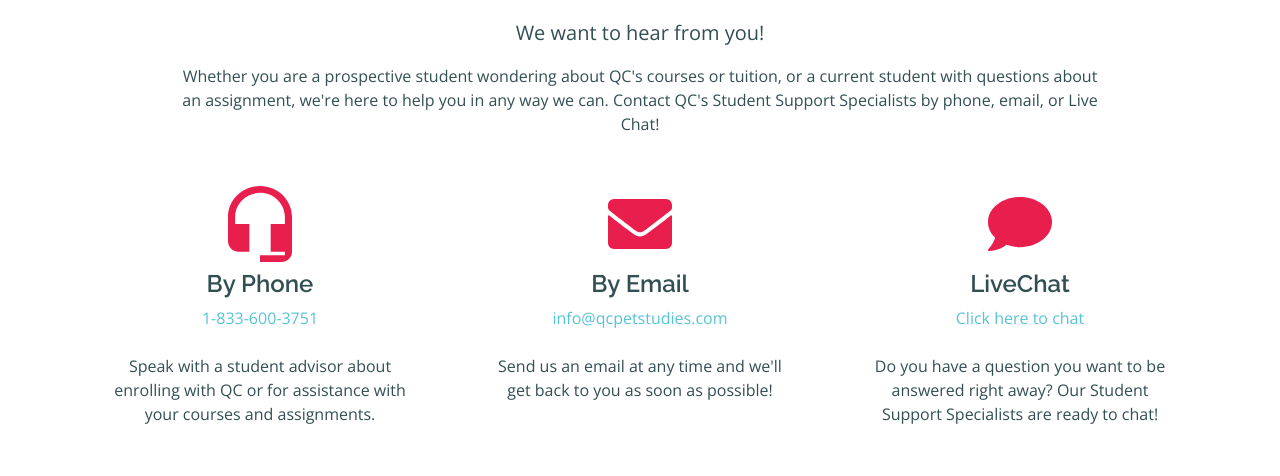
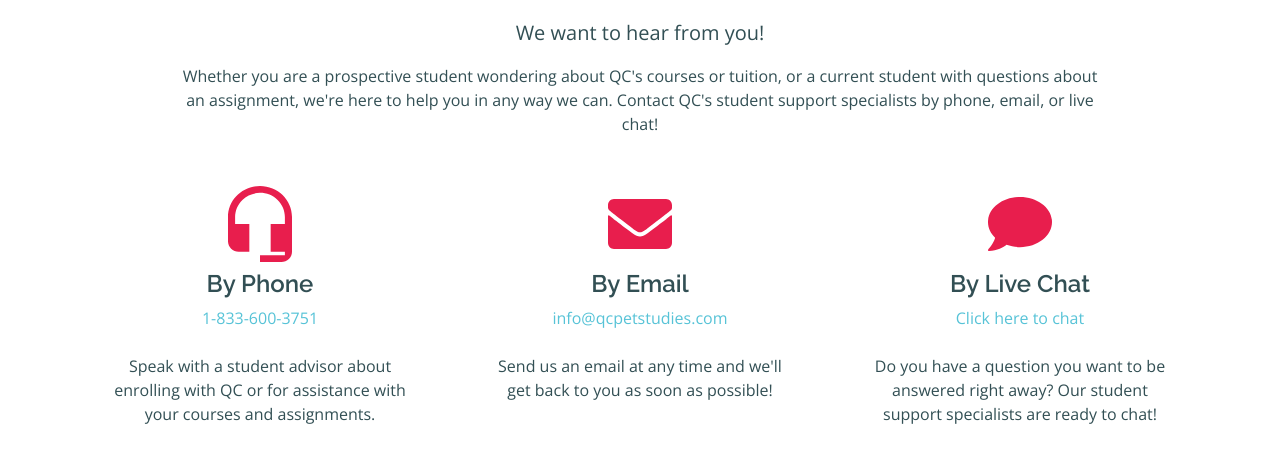
Before and after one commit to QCCareerSchool-Org/www.qcpetstudies.com, a Next.js app: page /contact-us in a window 1280 px wide. Shown: the part 544-1020 px from the top of the page. Built offline with nearby package versions, Linux system fonts and the light colour scheme; no server answers.

Commit message:
Update Contact page
Make email address dynamic to avoid scrapers
Fix capitalization of SSS

```diff
--- a/src/pages/contact-us.tsx
+++ b/src/pages/contact-us.tsx
@@ -1,5 +1,6 @@
 import { NextPage } from 'next';
 import Image from 'next/image';
+import { useEffect, useState } from 'react';
 
 import { DefaultLayout } from '../components/DefaultLayout';
 import { SEO } from '../components/SEO';
@@ -13,7 +14,14 @@ import { getTelephoneNumber } from '../lib/phone';
 
 const ContactUsPage: NextPage = () => {
   const location = useLocation();
+  const [ emailAddress, setEmailAddress ] = useState('');
   const telephoneNumber = getTelephoneNumber(location?.countryCode ?? 'US');
+
+  // add the correct email address after the component has loaded to fool simple scrapers
+  useEffect(() => {
+    // eslint-disable-next-line no-useless-concat
+    setEmailAddress('info' + '@' + 'qcpetstudies.com');
+  }, []);
 
   return (
     <DefaultLayout>
@@ -36,7 +44,7 @@ const ContactUsPage: NextPage = () => {
             <div className="col-12 col-lg-10 mb-5">
               <h2>Contact <strong>Us</strong></h2>
               <p className="lead">We want to hear from you!</p>
-              <p className="mb-0">Whether you are a prospective student wondering about QC&apos;s courses or tuition, or a current student with questions about an assignment, we&apos;re here to help you in any way we can. Contact QC&apos;s Student Support Specialists by phone, email, or Live Chat!</p>
+              <p className="mb-0">Whether you are a prospective student wondering about QC&apos;s courses or tuition, or a current student with questions about an assignment, we&apos;re here to help you in any way we can. Contact QC&apos;s student support specialists by phone, email, or live chat!</p>
             </div>
             <div className="col-12 col-sm-10 col-md-8 col-lg-4 mb-4 mb-lg-0">
               <div className="px-lg-4">
@@ -50,16 +58,16 @@ const ContactUsPage: NextPage = () => {
               <div className="px-lg-4">
                 <Image src={ContactByEmailImage} height="80" width="64" alt="email icon" />
                 <h3>By Email</h3>
-                <p className="mb-lg-4"><a href="mailto:info@qcpetstudies.com" className="link-primary">info@qcpetstudies.com</a></p>
+                <p className="mb-lg-4"><a href={`mailto:${emailAddress}`} className="link-primary">{emailAddress}</a></p>
                 <p className="mb-0">Send us an email at any time and we&apos;ll get back to you as soon as possible!</p>
               </div>
             </div>
             <div className="col-12 col-sm-10 col-md-8 col-lg-4">
               <div className="px-lg-4">
                 <Image src={ContactByChatImage} height="80" width="64" alt="chat icon" />
-                <h3>LiveChat</h3>
+                <h3>By Live Chat</h3>
                 <p className="mb-lg-4"><a className="link-primary">Click here to chat</a></p>
-                <p className="mb-0">Do you have a question you want to be answered right away? Our Student Support Specialists are ready to chat!</p>
+                <p className="mb-0">Do you have a question you want to be answered right away? Our student support specialists are ready to chat!</p>
               </div>
             </div>
           </div>
```
